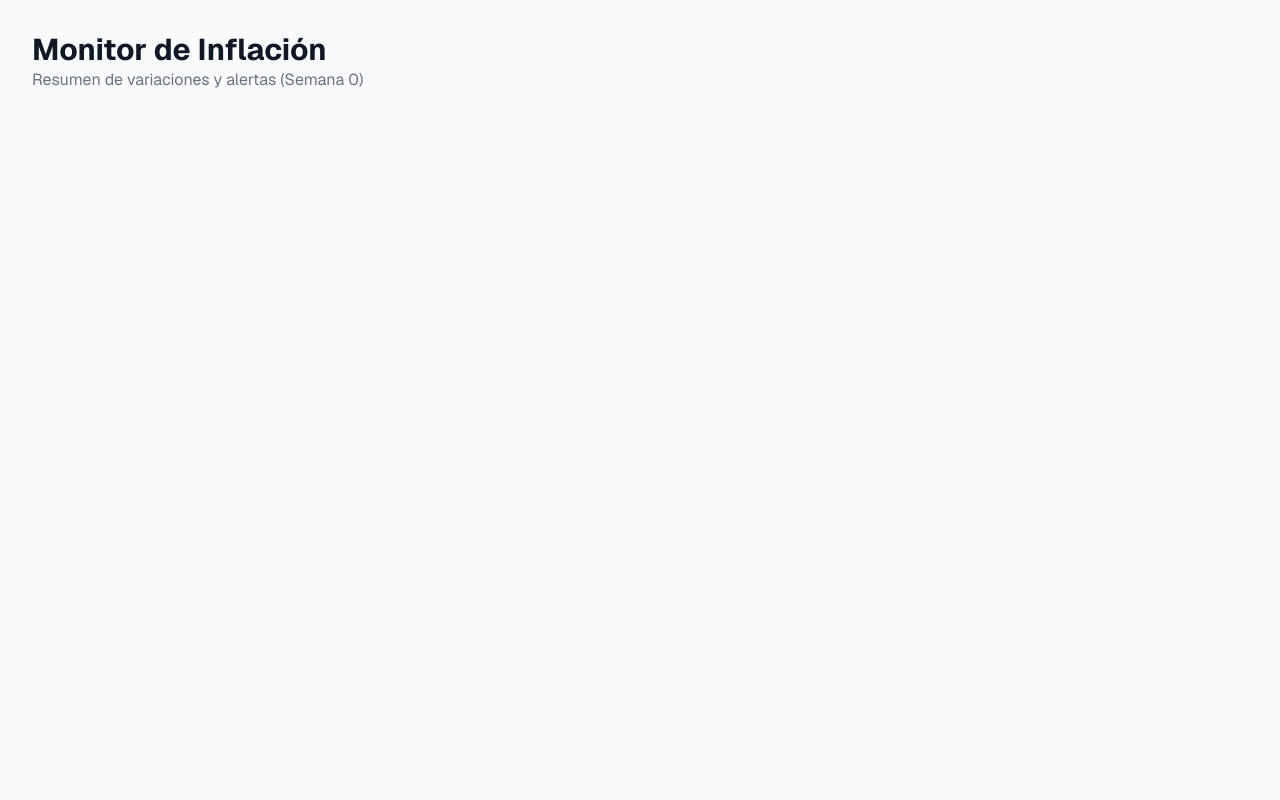
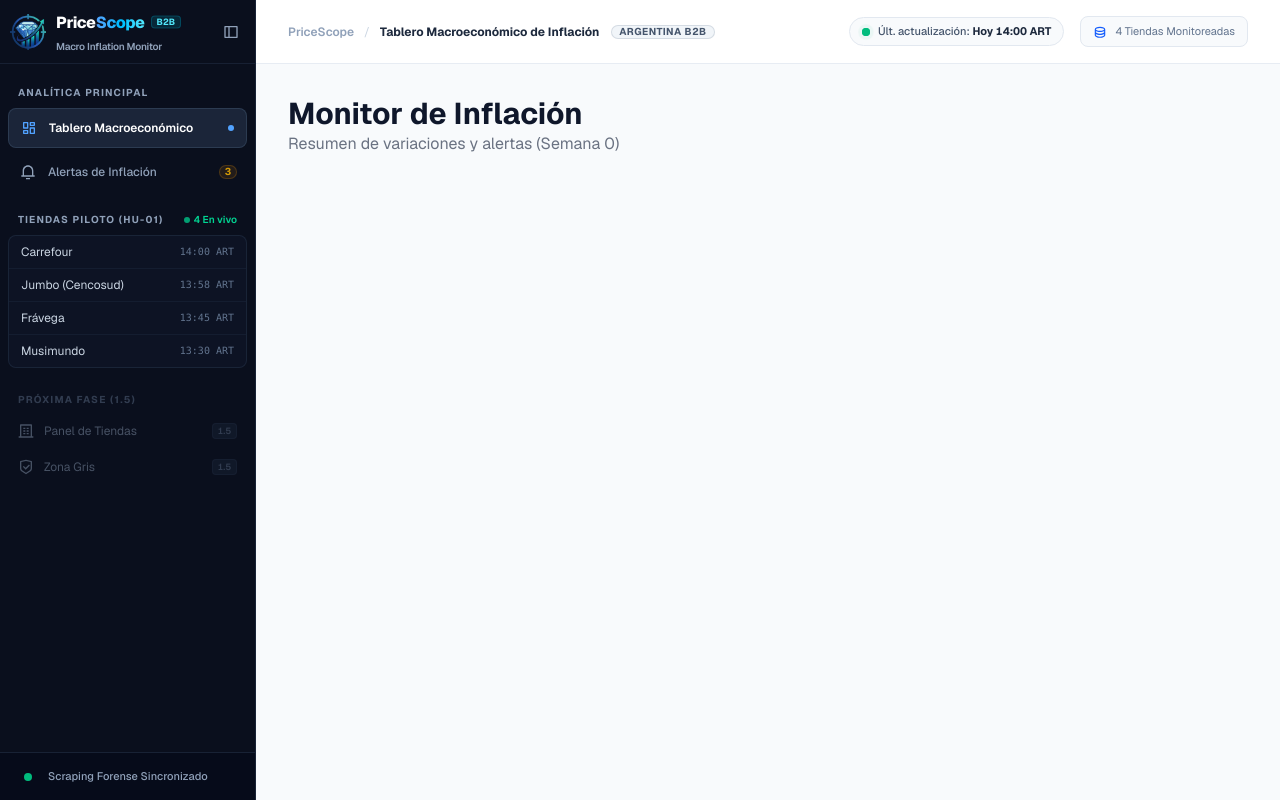
Before and after one commit to Alejoho/S10-26-E2-PriceScope_Practice, a Next.js app in the folder apps/client/: page / in a window 1280 px wide. Built offline with nearby package versions, Linux system fonts and the light colour scheme.

Commit message:
feat: enhance RootLayout with Sidebar and Header components for improved navigation structure

```diff
--- a/apps/client/src/app/layout.tsx
+++ b/apps/client/src/app/layout.tsx
@@ -1,17 +1,34 @@
 import type { Metadata } from "next";
 import { GeistSans } from "geist/font/sans";
 import "./globals.css";
+import { Sidebar } from "@/components/layout/Sidebar";
+import { Header } from "@/components/layout/Header";
+import { SidebarProvider } from "@/components/layout/SidebarContext";
 
 export const metadata: Metadata = {
   title: "PriceScope | B2B Inflation Monitor",
-  description: "Monitor de inflación y divisas en tiempo real",
+  description: "Monitor de inflación y divisas en tiempo real para retail",
 };
 
+/**
+ * Layout raíz de la aplicación Next.js con proveedor de estado del menú lateral y estructura de navegación.
+ */
 export default function RootLayout({ children }: { children: React.ReactNode }) {
   return (
     <html lang="es" suppressHydrationWarning>
-      <body className={`${GeistSans.className} antialiased bg-gray-50 dark:bg-gray-950 text-gray-900 dark:text-gray-100`}>
-          {children}
+      <body
+        className={`${GeistSans.className} flex h-screen overflow-hidden bg-slate-50 text-slate-900 antialiased`}
+      >
+        <SidebarProvider>
+          {/* Sidebar Fijo Institucional Slate-900 Colapsable */}
+          <Sidebar />
+
+          {/* Contenido Principal con Header y Scroll Interior */}
+          <div className="flex min-w-0 flex-1 flex-col overflow-hidden">
+            <Header />
+            <div className="flex-1 overflow-y-auto">{children}</div>
+          </div>
+        </SidebarProvider>
       </body>
     </html>
   );
```
